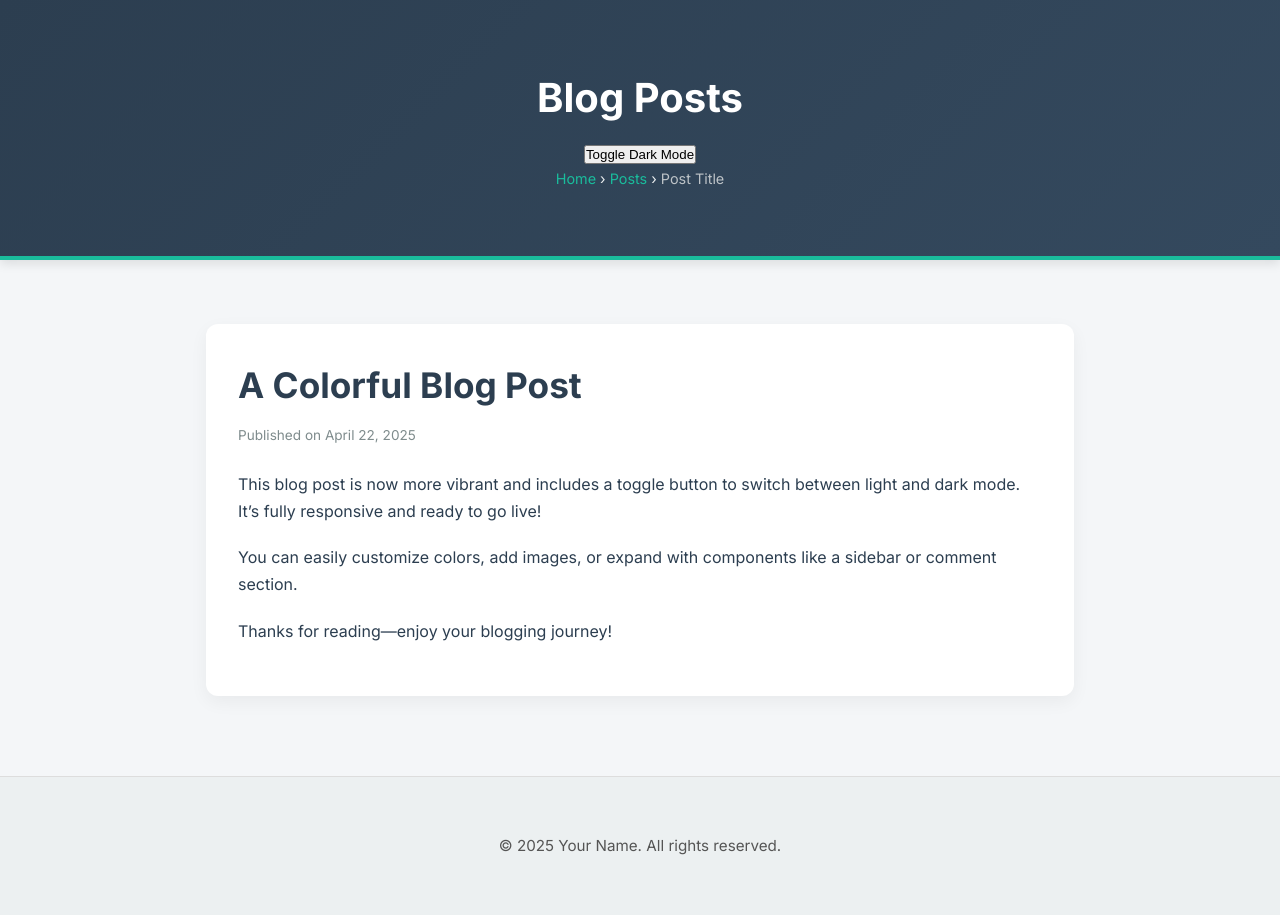
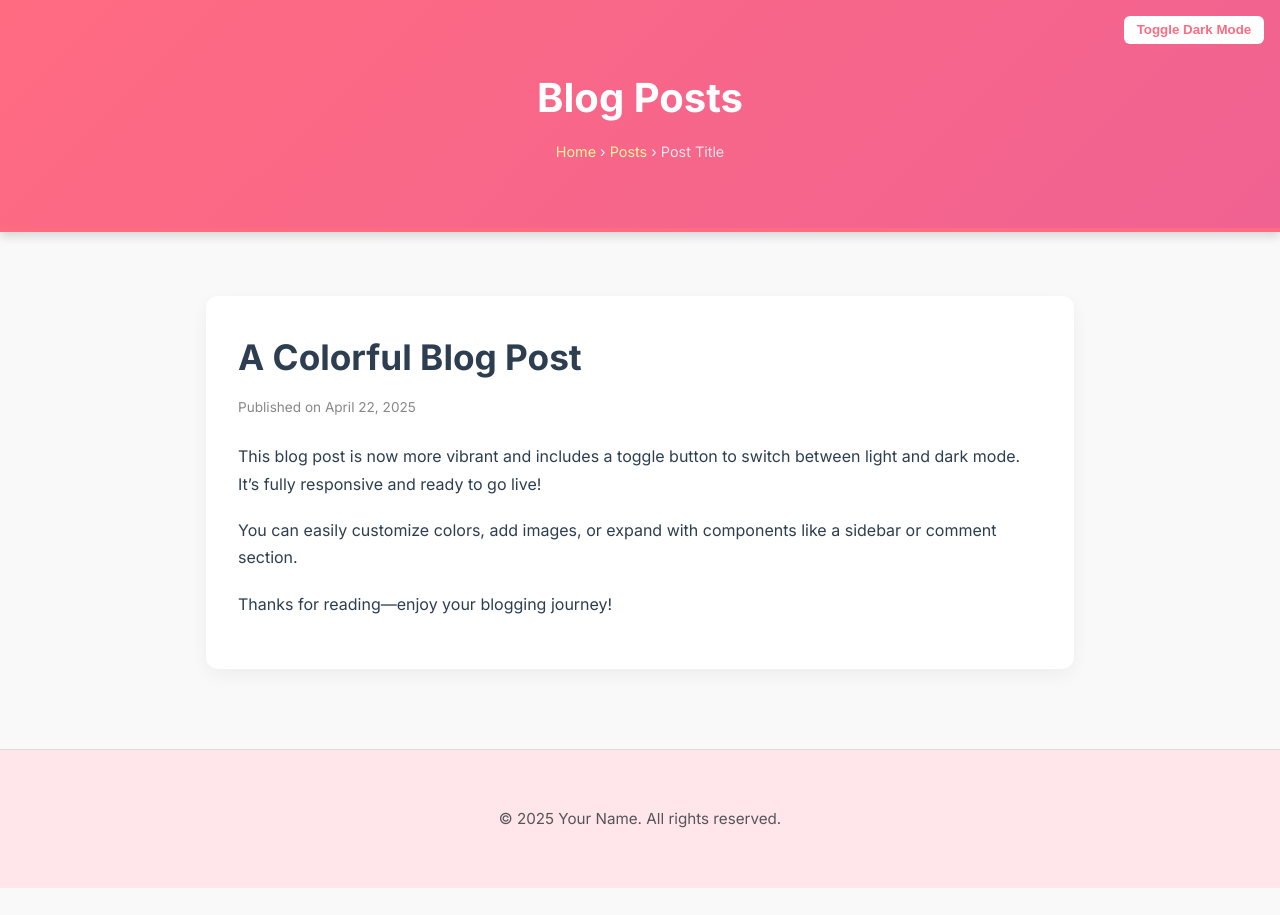
Before and after one commit to Mridula007/blog-layout, a plain HTML site: page post.html in a window 1280 px wide. After the commit the page ends 888 px from the top, so only its background shows below. Drawn offline with Linux system fonts and the light colour scheme.

Commit message:
Update styles.css

```diff
--- a/styles.css
+++ b/styles.css
@@ -1,4 +1,22 @@
-/* Reset and Base Styles */
+:root {
+  --bg-color: #f9f9f9;
+  --text-color: #2c3e50;
+  --accent-color: #ff6b81;
+  --card-bg: #ffffff;
+  --header-bg: linear-gradient(135deg, #ff6b81, #f06292);
+  --footer-bg: #ffe6eb;
+}
+
+[data-theme="dark"] {
+  --bg-color: #121212;
+  --text-color: #f1f1f1;
+  --accent-color: #74b9ff;
+  --card-bg: #1e1e1e;
+  --header-bg: linear-gradient(135deg, #2c3e50, #1f1f1f);
+  --footer-bg: #1f1f1f;
+}
+
+/* Reset */
 * {
   margin: 0;
   padding: 0;
@@ -7,13 +25,13 @@
 
 body {
   font-family: 'Inter', sans-serif;
-  background-color: #f4f6f8;
-  color: #2c3e50;
+  background-color: var(--bg-color);
+  color: var(--text-color);
   line-height: 1.7;
   font-size: 16px;
+  transition: background-color 0.3s, color 0.3s;
 }
 
-/* Container */
 .container {
   width: 90%;
   max-width: 900px;
@@ -23,12 +41,13 @@ body {
 
 /* Header */
 .header {
-  background: linear-gradient(135deg, #2c3e50, #34495e);
+  background: var(--header-bg);
   color: white;
   padding: 2rem 1rem;
   text-align: center;
-  border-bottom: 4px solid #1abc9c;
-  box-shadow: 0 4px 10px rgba(0, 0, 0, 0.1);
+  position: relative;
+  border-bottom: 4px solid var(--accent-color);
+  box-shadow: 0 4px 10px rgba(0, 0, 0, 0.15);
 }
 
 .header h1 {
@@ -36,29 +55,48 @@ body {
   margin-bottom: 0.5rem;
 }
 
-/* Breadcrumb Navigation */
+.toggle-btn {
+  position: absolute;
+  top: 1rem;
+  right: 1rem;
+  background: white;
+  color: var(--accent-color);
+  border: none;
+  padding: 0.4rem 0.8rem;
+  font-weight: 600;
+  border-radius: 6px;
+  cursor: pointer;
+  transition: all 0.2s ease;
+}
+
+.toggle-btn:hover {
+  background: var(--accent-color);
+  color: white;
+}
+
 .breadcrumb {
   font-size: 0.9rem;
-  color: #ecf0f1;
+  color: #f8f8f8;
+  margin-top: 0.5rem;
 }
 
 .breadcrumb a {
-  color: #1abc9c;
+  color: #fff59d;
   text-decoration: none;
 }
 
 .breadcrumb span {
-  color: #bdc3c7;
+  color: #fce4ec;
 }
 
-/* Blog Post */
+/* Post */
 .post {
-  background: #fff;
+  background: var(--card-bg);
   padding: 2rem;
   margin-top: 2rem;
   border-radius: 12px;
   box-shadow: 0 6px 18px rgba(0, 0, 0, 0.05);
-  transition: transform 0.3s ease;
+  transition: transform 0.3s ease, background 0.3s;
 }
 
 .post:hover {
@@ -69,12 +107,12 @@ body {
   font-size: 2.2rem;
   font-weight: 700;
   margin-bottom: 0.5rem;
-  color: #2c3e50;
+  color: var(--text-color);
 }
 
 .post-date {
   font-size: 0.85rem;
-  color: #7f8c8d;
+  color: #888;
   margin-bottom: 1.5rem;
 }
 
@@ -84,7 +122,7 @@ body {
 
 /* Footer */
 .footer {
-  background-color: #ecf0f1;
+  background-color: var(--footer-bg);
   text-align: center;
   padding: 1.5rem 0;
   font-size: 0.95rem;
@@ -93,7 +131,7 @@ body {
   border-top: 1px solid #ddd;
 }
 
-/* Responsive Design */
+/* Responsive */
 @media (max-width: 600px) {
   .header h1 {
     font-size: 2rem;
```
